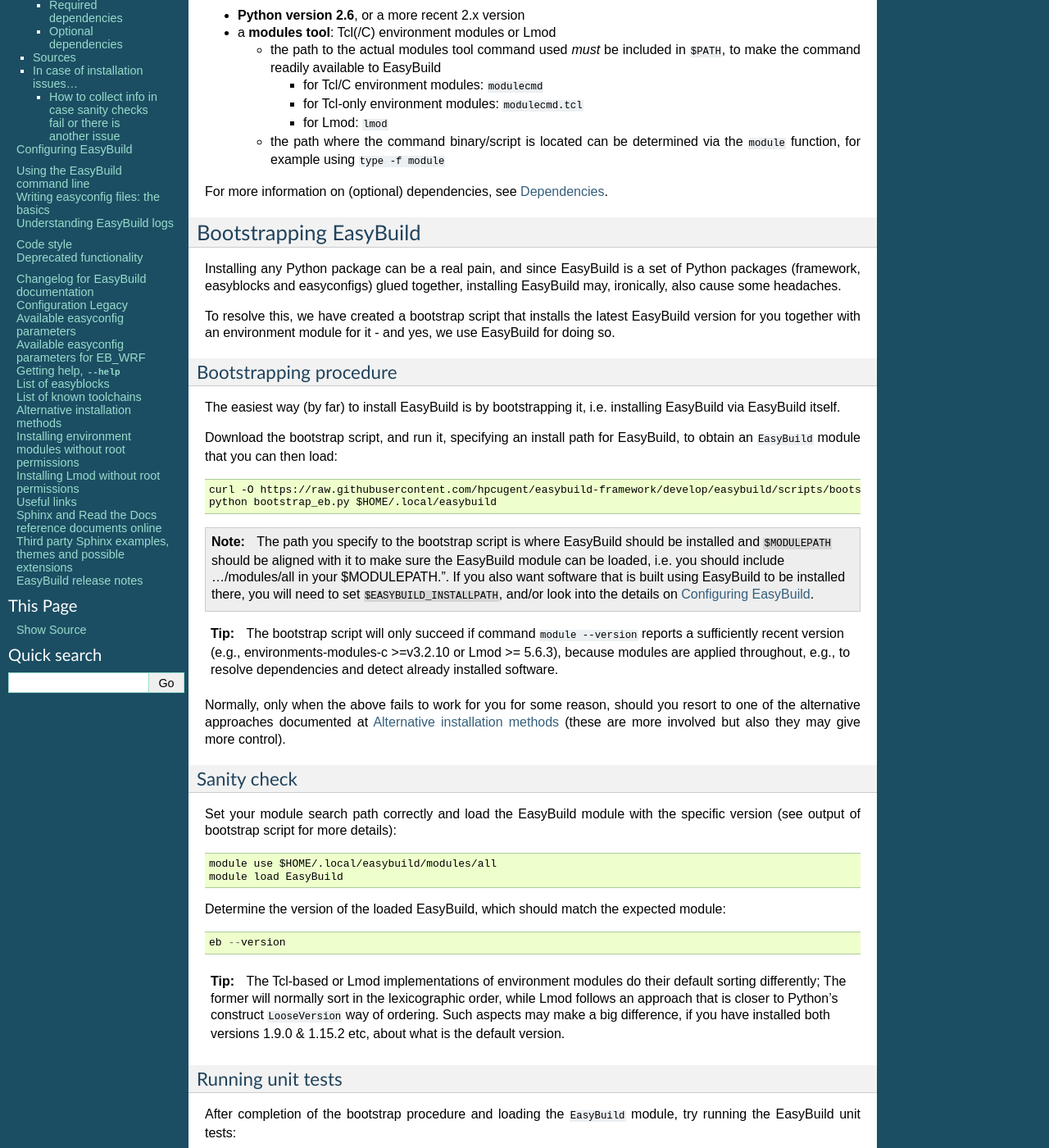
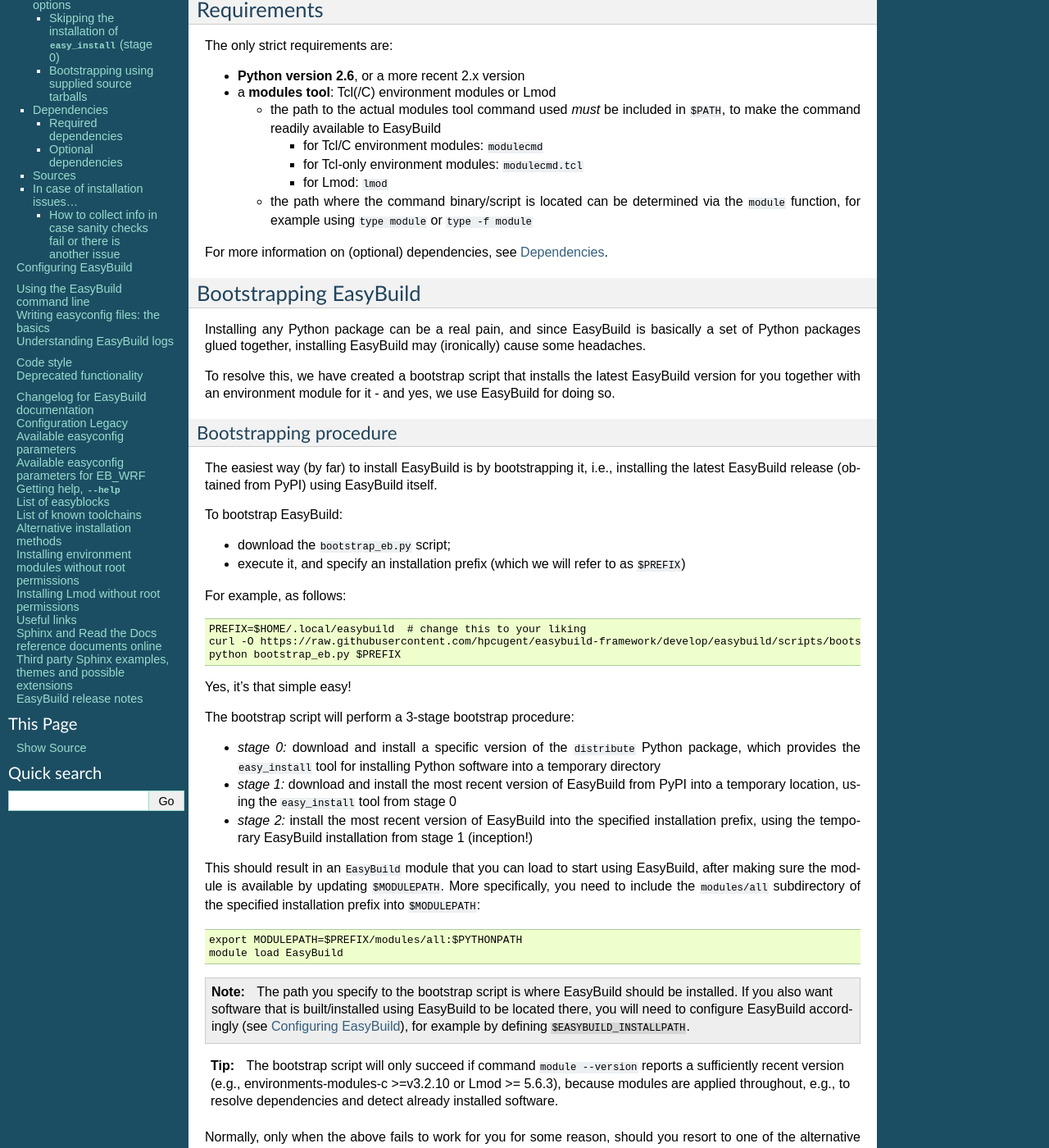
Before and after one commit to easybuilders/easybuild, a Sphinx documentation site: the page built from docs/Installation.rst, in a window 1280 px wide and 1400 px high, scrolled down 310 px. Shown: the whole window at 82% size. Built offline with Sphinx 7.4.7, drawn with Linux system fonts in a browser that asks for light colours; some of the changed text lies outside the part shown.

Commit message:
update documentation on bootstrapping EasyBuild

```diff
--- a/docs/Installation.rst
+++ b/docs/Installation.rst
@@ -7,9 +7,15 @@
 Because of various issues with the different installation tools that are available
 for Python packages, we recommend using the **bootstrap** install procedure described here.
 
+Do take into account the required and optional dependencies (see :ref:`requirements` and :ref:`dependencies`).
+
+For advanced options, see :ref:`bootstrap_advanced_options`.
+
 Notes on other ways of installing EasyBuild are available under section :ref:`alt_inst_methods`.
 
 --------------
+
+.. _requirements:
 
 Requirements
 ------------
@@ -29,7 +35,7 @@
     * for Lmod: ``lmod``
 
   * the path where the command binary/script is located can be determined via the ``module`` function,
-    for example using ``type -f module``
+    for example using ``type module`` or ``type -f module``
 
 For more information on (optional) dependencies, see :ref:`dependencies`.
 
@@ -37,9 +43,8 @@
 Bootstrapping EasyBuild
 -----------------------
 
-Installing any Python package can be a real pain, and since EasyBuild is
-a set of Python packages (framework, easyblocks and easyconfigs) glued together,
-installing EasyBuild may, ironically, also cause some headaches.
+Installing any Python package can be a real pain, and since EasyBuild is basically
+a set of Python packages glued together, installing EasyBuild may (ironically) cause some headaches.
 
 To resolve this, we have created a bootstrap script that installs the
 latest EasyBuild version for you together with an environment module for
@@ -50,21 +55,43 @@
 ~~~~~~~~~~~~~~~~~~~~~~~
 
 The easiest way (by far) to install EasyBuild is by bootstrapping it,
-i.e. installing EasyBuild via EasyBuild itself.
+i.e., installing the latest EasyBuild release (obtained from PyPI) using EasyBuild itself.
 
-Download the bootstrap script, and run it, specifying an install path
-for EasyBuild, to obtain an ``EasyBuild`` module that you can then load::
+To bootstrap EasyBuild:
 
-    curl -O https://raw.githubusercontent.com/hpcugent/easybuild-framework/develop/easybuild/scripts/bootstrap_eb.py
-    python bootstrap_eb.py $HOME/.local/easybuild
+* download the ``bootstrap_eb.py`` script;
+* execute it, and specify an installation prefix (which we will refer to as ``$PREFIX``)
+
+For example, as follows::
+
+  PREFIX=$HOME/.local/easybuild  # change this to your liking
+  curl -O https://raw.githubusercontent.com/hpcugent/easybuild-framework/develop/easybuild/scripts/bootstrap_eb.py
+  python bootstrap_eb.py $PREFIX
+
+Yes, it's that simple easy!
+
+The bootstrap script will perform a 3-stage bootstrap procedure:
+
+* *stage 0:* download and install a specific version of the ``distribute`` Python package, which provides
+  the ``easy_install`` tool for installing Python software into a temporary directory
+* *stage 1:* download and install the most recent version of EasyBuild from PyPI into a temporary location, using the
+  ``easy_install`` tool from stage 0
+* *stage 2:* install the most recent version of EasyBuild into the specified installation prefix,
+  using the temporary EasyBuild installation from stage 1 (inception!)
+
+This should result in an ``EasyBuild`` module that you can load to start using EasyBuild, after making sure the
+module is available by updating ``$MODULEPATH``. More specifically, you need to include the ``modules/all``
+subdirectory of the specified installation prefix into ``$MODULEPATH``::
+
+  export MODULEPATH=$PREFIX/modules/all:$PYTHONPATH
+  module load EasyBuild
 
 .. note::
 
-  The path you specify to the bootstrap script is where EasyBuild should be installed
-  and ``$MODULEPATH`` should be aligned with it to make sure the EasyBuild module can be loaded,
-  i.e. you should include .../modules/all in your $MODULEPATH.". If you also want
-  software that is built using EasyBuild to be installed there, you will need to set
-  ``$EASYBUILD_INSTALLPATH``, and/or look into the details on :ref:`configuring_easybuild`.
+  The path you specify to the bootstrap script is where EasyBuild should be installed.
+  If you also want software that is built/installed using EasyBuild to be located there, you will need
+  to configure EasyBuild accordingly (see :ref:`configuring_easybuild`), for example by defining
+  ``$EASYBUILD_INSTALLPATH``.
 
 .. XXX - UPDATE BY VERSION
 
@@ -77,7 +104,6 @@
 Normally, only when the above fails to work for you for some reason, should you resort
 to one of the alternative approaches documented at :ref:`alt_inst_methods`
 (these are more involved but also they may give more control).
-
 
 Sanity check
 ~~~~~~~~~~~~
@@ -110,7 +136,6 @@
 
 If this does not complete successfully, `please open an issue`_ to report it.
 
-.. _details on configuring EasyBuild: https://github.com/hpcugent/easybuild/wiki/Configuration
 .. _please open an issue: https://github.com/hpcugent/easybuild-framework/issues/new
 
 
@@ -210,6 +235,78 @@
 
 Now, enjoy!
 
+.. _bootstrap_advanced_options:
+
+Advanced bootstrapping options
+------------------------------
+
+To use these advanced options, make sure you are using the latest version of the bootstrap script, available
+at https://raw.githubusercontent.com/hpcugent/easybuild-framework/develop/easybuild/scripts/bootstrap_eb.py .
+
+Skipping the installation of ``easy_install`` (stage 0)
+~~~~~~~~~~~~~~~~~~~~~~~~~~~~~~~~~~~~~~~~~~~~~~~~~~~~~~~
+
+The first stage of the bootstrap procedure consists of installing a specific version of the
+``distribute`` Python package, which provides the ``easy_install`` installation tool for Python software,
+in a temporary location. The bootstrap script then tries to ensure this particular installation is used
+during the other bootstrap stages.
+
+If you already have a version of ``easy_install`` on your system, and if you are confident that it behaves (in particular,
+that it complies to the installation prefix specified via ``--prefix``), you can skip stage 0 of the bootstrap procedure.
+
+To do so, simply define the ``EASYBUILD_BOOTSTRAP_SKIP_STAGE0`` environment variable (the value doesn't matter)::
+
+  $ export EASYBUILD_BOOTSTRAP_SKIP_STAGE0=1
+  $ python bootstrap_eb.py $HOME/eb/test_nostage0
+  ...
+  [[INFO]] Skipping stage0, using local distribute/setuptools providing easy_install
+  ...
+
+  +++ STAGE 1: installing EasyBuild in temporary dir with easy_install...
+
+  ...
+
+Bootstrapping using supplied source tarballs
+~~~~~~~~~~~~~~~~~~~~~~~~~~~~~~~~~~~~~~~~~~~~
+
+By default, the bootstrap script will download the most recent (stable) EasyBuild version from PyPI, the Python Package
+Index (https://pypi.python.org/pypi).
+
+Recent versions of the bootstrap script also allow to supply source tarballs for the different EasyBuild components
+(framework, easyblocks, easyconfigs), and (optionally) the vsc-base library EasyBuild depends on.
+
+The source tarball filenames must match a pattern like ``<pkg>*.tar.gz``, where ``<pkg>`` denotes the name of the
+respective EasyBuild component:
+
+ * ``vsc-base*.tar.gz``
+ * ``easybuild-framework*.tar.gz``
+ * ``easybuild-easyblocks*.tar.gz``
+ * ``easybuild-easyconfigs*.tar.gz``
+
+The location of the source tarballs can be specified using the ``$EASYBUILD_BOOTSTRAP_SOURCEPATH`` environment variable.
+
+Example usage, with the relevant output at the start of stage 1 of the bootstrap process::
+
+  $ export EASYBUILD_BOOTSTRAP_SOURCEPATH=/tmp/$USER
+  $ python bootstrap_eb.py $HOME/eb/test_tarballs
+
+  +++ STAGE 0: installing distribute via included (patched) distribute_setup.py...
+
+  ...
+
+  +++ STAGE 1: installing EasyBuild in temporary dir with easy_install...
+
+  [[INFO]] Fetching sources from /tmp/example...
+  [[INFO]] Found /tmp/example/vsc-base-2.0.2.tar.gz for vsc-base package
+  [[INFO]] Found /tmp/example/easybuild-framework-v2.0.0dev.tar.gz for easybuild-framework package
+  [[INFO]] Found /tmp/example/easybuild-easyblocks.tar.gz for easybuild-easyblocks package
+  [[INFO]] Found /tmp/example/easybuild-easyconfigs.tar.gz for easybuild-easyconfigs package
+  ...
+
+.. note:: Providing a source tarball for ``vsc-base`` is *optional*. If not specified, the most recent version available
+          on PyPI will be downloaded and installed automatically when the ``easybuild-framework`` package is installed.
+          Source tarballs for all three EasyBuild components *must* be provided when ``$EASYBUILD_BOOTSTRAP_SOURCEPATH``
+          is defined, however.
 
 .. _dependencies:
 
@@ -326,6 +423,7 @@
 .. code:: sh
 
     python -V
+    type module
     type -f module
     module --version
     module av EasyBuild
```
